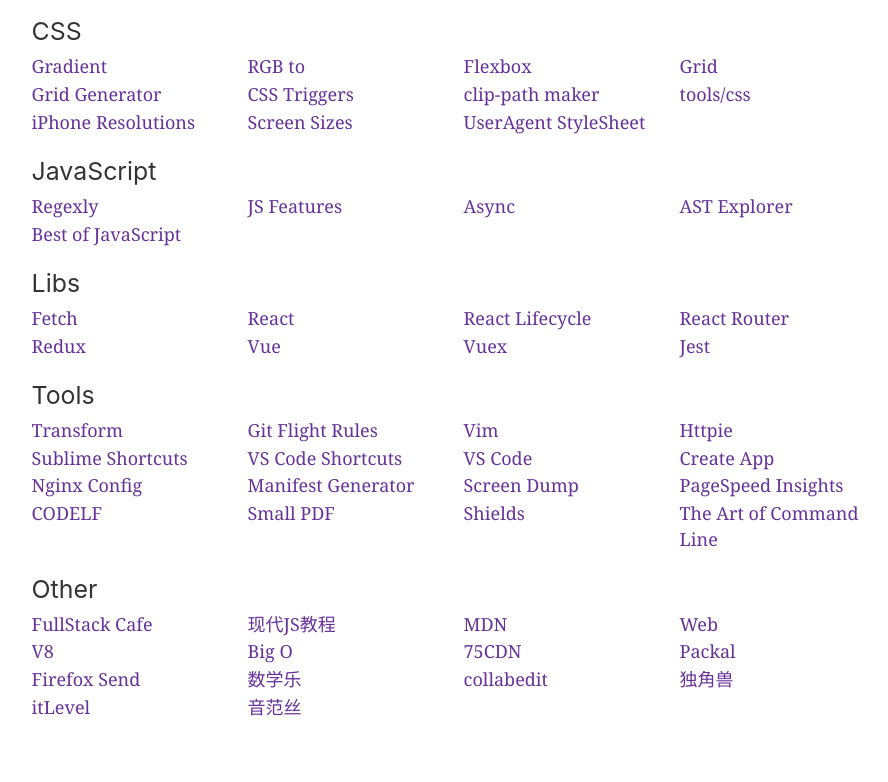
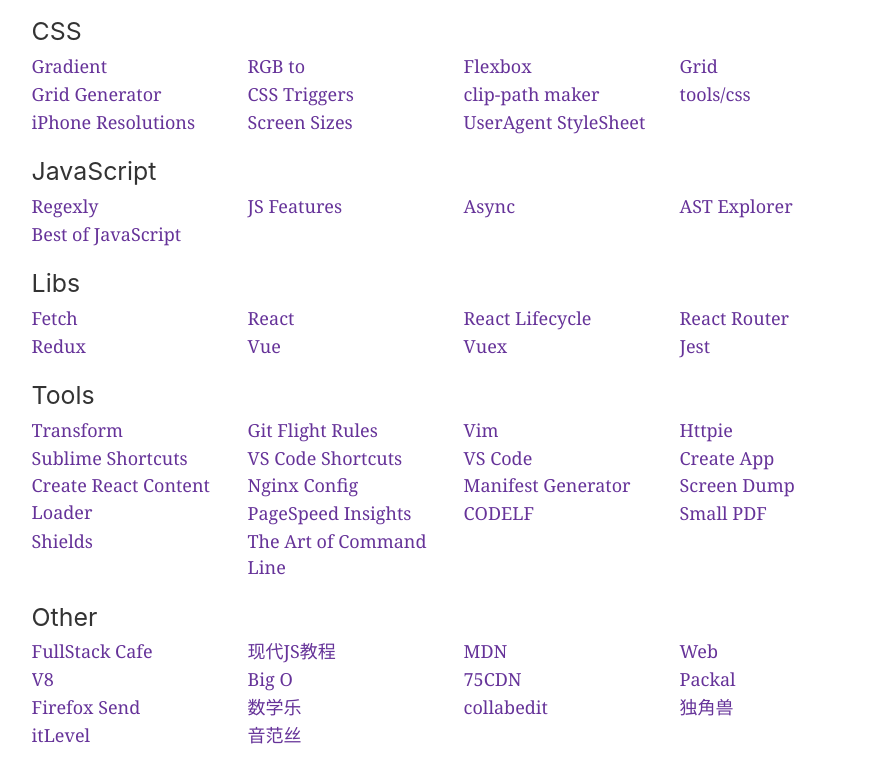
Before and after one commit to uniquexiaobai/hao, a Gatsby site: page / in a window 1280 px wide. Shown: the part 496-1278 px from the top of the page, without its empty margins (148-1036 px from the left). Built offline with nearby package versions, Linux system fonts and the light colour scheme; Gatsby itself is replaced by a stand-in of ours.

Commit message:
add create-react-content-loader

```diff
--- a/src/pages/index.js
+++ b/src/pages/index.js
@@ -269,6 +269,10 @@
                 url: 'https://createapp.dev/',
             },
             {
+                name: 'Create React Content Loader',
+                url: 'http://danilowoz.com/create-content-loader/',
+            },
+            {
                 name: 'Nginx Config',
                 url: 'https://nginxconfig.io/',
             },
```
